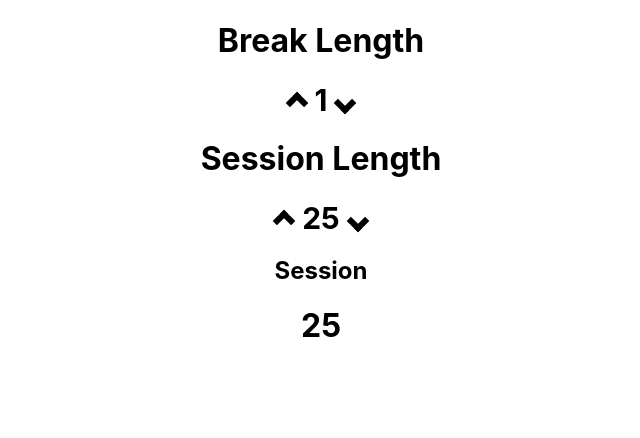
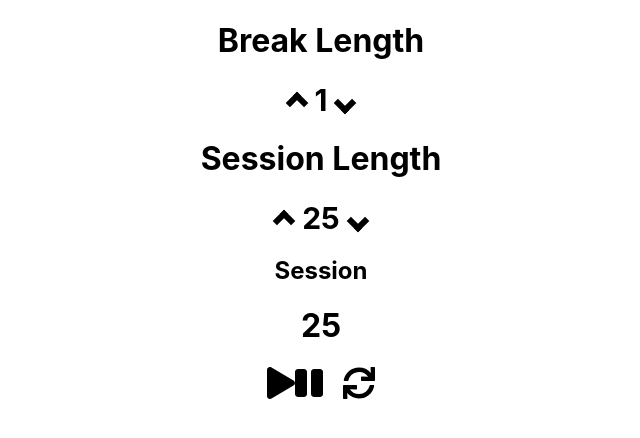
Before and after one commit to samkahchiin/pomodoro-clock, a React (Create React App) app: page / in a window 1280 px wide. Shown: the top 438 px of the page, without its empty margins (319-959 px from the left). Built offline with nearby package versions, Linux system fonts and the light colour scheme.

Commit message:
[Finishes] Added display and media control

```diff
--- a/package.json
+++ b/package.json
@@ -3,6 +3,9 @@
   "version": "0.1.0",
   "private": true,
   "dependencies": {
+    "@fortawesome/fontawesome-svg-core": "^1.2.28",
+    "@fortawesome/free-solid-svg-icons": "^5.13.0",
+    "@fortawesome/react-fontawesome": "^0.1.9",
     "@testing-library/jest-dom": "^4.2.4",
     "@testing-library/react": "^9.3.2",
     "@testing-library/user-event": "^7.1.2",
--- a/src/components/Display/Display.js
+++ b/src/components/Display/Display.js
@@ -4,8 +4,8 @@ import classes from './Display.module.css'
 const display = (props) => {
   return (
     <div className={classes.Display}>
-      <h2>{props.type}</h2>
-      <h1>{props.duration}</h1>
+      <h2 id="timer-label">{props.type}</h2>
+      <h1 id="time-left">{props.duration}</h1>
     </div>
   )
 }
--- a/src/components/MediaControl/MediaControl.js
+++ b/src/components/MediaControl/MediaControl.js
@@ -0,0 +1,20 @@
+import React from 'react';
+import { FontAwesomeIcon } from '@fortawesome/react-fontawesome';
+import { faPlay, faPause, faSync } from '@fortawesome/free-solid-svg-icons';
+import classes from './MediaControl.module.css';
+
+const mediaControl = () => {
+  return (
+    <div className={classes.MediaControl}>
+      <span id="start_stop">
+        <FontAwesomeIcon className="fa-2x" icon={faPlay} />
+        <FontAwesomeIcon className="fa-2x" icon={faPause} />
+      </span>
+      <span id="reset">
+        <FontAwesomeIcon className="fa-2x" icon={faSync} />
+      </span>
+    </div>
+  )
+}
+
+export default mediaControl;
--- /dev/null
+++ b/src/components/MediaControl/MediaControl.module.css
@@ -0,0 +1,3 @@
+.MediaControl span {
+  margin: 0 10px;
+}
--- a/src/containers/ControlPanel/ControlPanel.js
+++ b/src/containers/ControlPanel/ControlPanel.js
@@ -2,6 +2,7 @@ import React, { Component } from 'react';
 import BreakControl from '../../components/TimeControl/BreakControl/BreakControl';
 import SessionControl from '../../components/TimeControl/SessionControl/SessionControl';
 import Display from '../../components/Display/Display';
+import MediaControl from '../../components/MediaControl/MediaControl';
 
 const BREAK = 'break';
 const SESSION = 'session';
@@ -55,6 +56,7 @@ class ControlPanel extends Component {
           decrease={this.decreaseSessionHandler}
         />
         <Display type={this.state.type} duration={this.state.sessionLength}/>
+        <MediaControl />
       </div>
     );
   }
```
Also changed, not shown: 1 other file (tests, documents, lock files or other folders).
